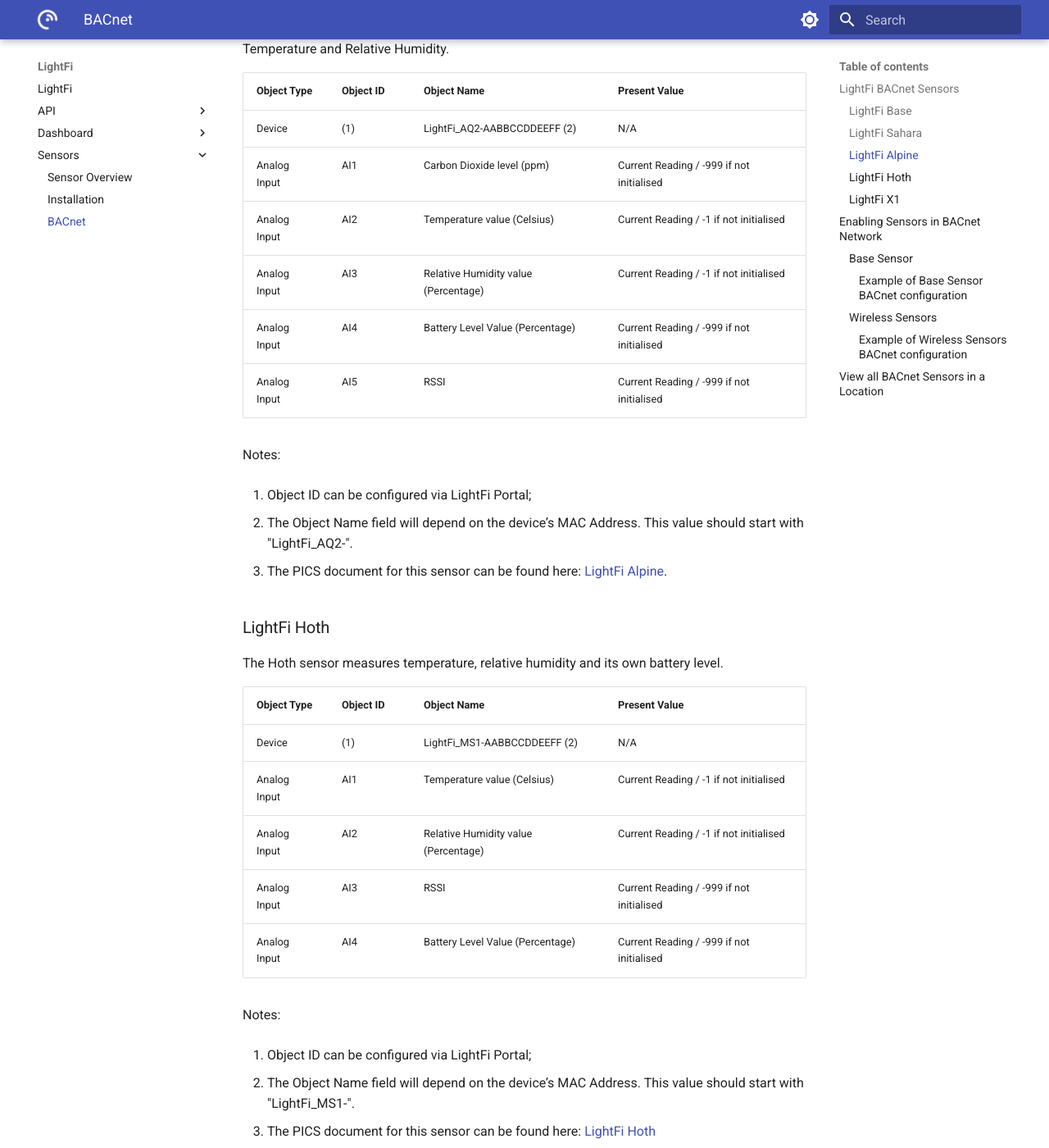
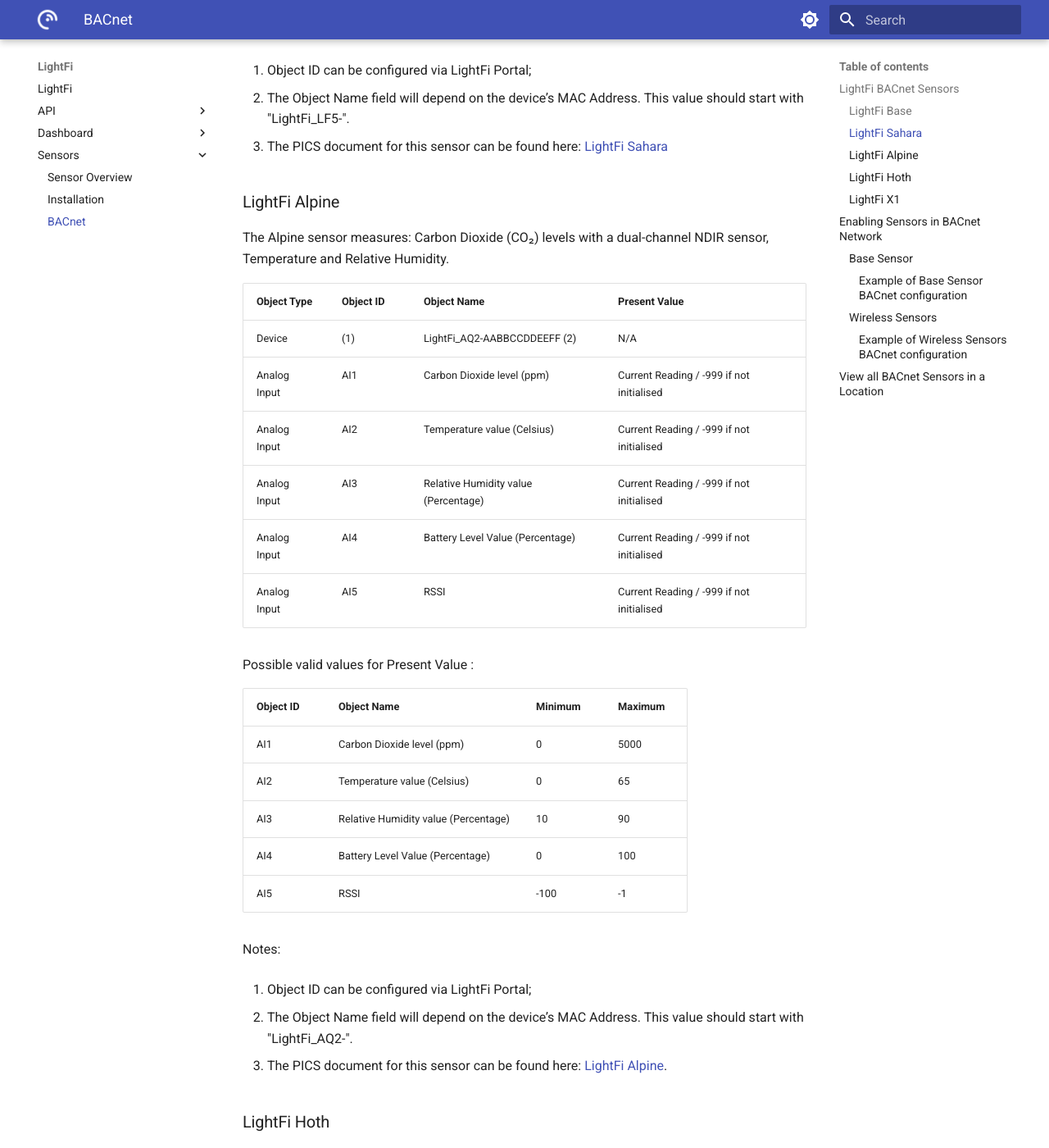
Before and after one commit to LightFiLimited/lf-documentation, an MkDocs documentation site: the page built from docs/sensors/BACnet.md, in a window 1280 px wide and 1400 px high, scrolled down 2769 px. Shown: the whole window at 82% size. Built offline with MkDocs 1.6.1 and Material for MkDocs 9.7.7, drawn with Linux system fonts in a browser that asks for light colours; some of the changed text lies outside the part shown.

Commit message:
adding minimum and maximum values; adding note for X1;

```diff
--- a/docs/sensors/BACnet.md
+++ b/docs/sensors/BACnet.md
@@ -48,8 +48,18 @@
 |---------------|-----------|---------------------------------|------------------------------|
 | Device        | (1)       | LightFi_LF5-AABBCCDDEEFF (2)    | N/A                          |
 | Analog Input  | AI1       | Carbon Dioxide level (ppm)      | Current Reading / -999 if not initialised |
-| Analog Input  | AI2       | Particulate Matter PM2.5        | Current Reading / -1 if not initialised   |
+| Analog Input  | AI2       | Particulate Matter PM2.5        | Current Reading / -999 if not initialised   |
 | Analog Input  | AI3       | RSSI                            | Current Reading / -999 if not initialised |
+
+
+Possible valid values for Present Value :
+
+| Object ID | Object Name | Minimum | Maximum |
+|--|--|--|--|
+| AI1 | Carbon Dioxide level (ppm)           | 400  | 5000 |
+| AI2 | Particulate Matter PM2.5             | 0    | 500  |
+| AI3 | RSSI                                 | -999 | -1   |
+
 
 Notes:
 
@@ -67,10 +77,21 @@
 |---------------|-----------|--------------------------------------|---------------------------------------------|
 | Device        | (1)       | LightFi_AQ2-AABBCCDDEEFF (2)         | N/A                                         |
 | Analog Input  | AI1       | Carbon Dioxide level (ppm)           | Current Reading / -999 if not initialised   |
-| Analog Input  | AI2       | Temperature value (Celsius)          | Current Reading / -1 if not initialised     |
-| Analog Input  | AI3       | Relative Humidity value (Percentage) | Current Reading / -1 if not initialised     |
+| Analog Input  | AI2       | Temperature value (Celsius)          | Current Reading / -999 if not initialised   |
+| Analog Input  | AI3       | Relative Humidity value (Percentage) | Current Reading / -999 if not initialised   |
 | Analog Input  | AI4       | Battery Level Value (Percentage)     | Current Reading / -999 if not initialised   |
 | Analog Input  | AI5       | RSSI                                 | Current Reading / -999 if not initialised   |
+
+Possible valid values for Present Value :
+
+| Object ID | Object Name | Minimum | Maximum |
+|--|--|--|--|
+| AI1 | Carbon Dioxide level (ppm)           | 0    | 5000    |
+| AI2 | Temperature value (Celsius)          | 0    | 65      |
+| AI3 | Relative Humidity value (Percentage) | 10   | 90      |
+| AI4 | Battery Level Value (Percentage)     | 0    | 100     |
+| AI5 | RSSI                                 | -100 | -1      |
+
 
 Notes:
 
@@ -87,10 +108,19 @@
 | Object Type   | Object ID | Object Name                          | Present Value                               |
 |---------------|-----------|--------------------------------------|---------------------------------------------|
 | Device        | (1)       | LightFi_MS1-AABBCCDDEEFF (2)         | N/A                                         |
-| Analog Input  | AI1       | Temperature value (Celsius)          | Current Reading / -1 if not initialised     |
-| Analog Input  | AI2       | Relative Humidity value (Percentage) | Current Reading / -1 if not initialised     |
+| Analog Input  | AI1       | Temperature value (Celsius)          | Current Reading / -999 if not initialised     |
+| Analog Input  | AI2       | Relative Humidity value (Percentage) | Current Reading / -999 if not initialised     |
 | Analog Input  | AI3       | RSSI                                 | Current Reading / -999 if not initialised   |
 | Analog Input  | AI4       | Battery Level Value (Percentage)     | Current Reading / -999 if not initialised   |
+
+Possible valid values for Present Value :
+
+| Object ID | Object Name | Minimum | Maximum |
+|--|--|--|--|
+| AI1 | Temperature value (Celsius)           | -40  | 70   |
+| AI2 | Relative Humidity value (Percentage)  | 0    | 100  |
+| AI3 | RSSI                                  | -100 | -1   |
+| AI4 | Battery Level Value (Percentage)      | 0    | 100  |
 
 Notes:
 
@@ -108,9 +138,17 @@
 | Object Type   | Object ID | Object Name                      | Present Value                |
 |---------------|-----------|----------------------------------|------------------------------|
 | Device        | (1)       | LightFi_AMP-AABBCCDDEEFF (2)     | N/A                          |
-| Analog Input  | AI1       | Motion Sensor (Presence)         | Current Reading / -1 if not initialised   |
+| Analog Input  | AI1       | Motion Sensor (Presence)         | Current Reading / -999 if not initialised   |
 | Analog Input  | AI3       | RSSI                             | Current Reading / -999 if not initialised |
 | Analog Input  | AI4       | Battery Level Value (Percentage) | Current Reading / -999 if not initialised |
+
+Possible valid values for Present Value :
+
+| Object ID | Object Name | Minimum | Maximum |
+|--|--|--|--|
+| AI1 | Motion Sensor (Presence)          | 0    | 1    |
+| AI2 | RSSI                              | -100 | -1   |
+| AI4 | Battery Level Value (Percentage)  | 0    | 100  |
 
 Notes:
 
@@ -119,6 +157,8 @@
 2. The Object Name field will depend on the device’s MAC Address. This value should start with "LightFi_AMP-".
 
 3. The PICS document for this sensor can be found here: [LightFi X1](https://nextcloud.lightfi.io/index.php/s/QbCCx4ESNckXZxi)
+
+4. The Motion Sensor Present Value will change on PIR sensor trigger - value will be set to `1` - and it will change back to `0` if no motion is detected after 5 to 15 seconds.
 
 ## Enabling Sensors in BACnet Network
 
```
